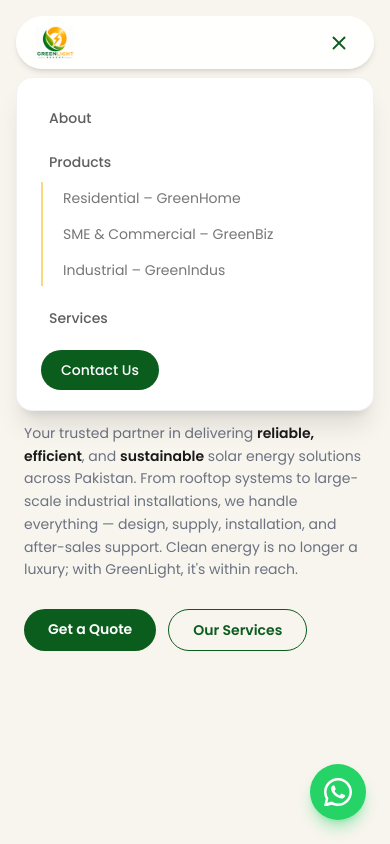
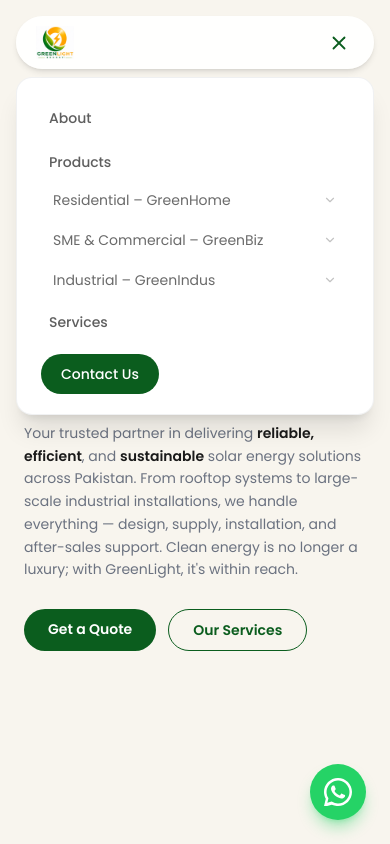
Before and after one commit to mazharktk5/GreenLight-Energy, a Next.js app: page / in a window 390 px wide. Both pictures are taken after a click on the button 339 px from the left and 42 px from the top of the page. Shown: the top 844 px of the page. Built offline with nearby package versions, Linux system fonts and the light colour scheme.

Commit message:
implement mobile accordion for products in MainNav component

```diff
--- a/src/components/navbar/MainNav.tsx
+++ b/src/components/navbar/MainNav.tsx
@@ -70,6 +70,7 @@
     };
 
     const activeSubs = productsData.find((p) => p.label === activeProductCategory)?.sub ?? [];
+    const [mobileProductOpen, setMobileProductOpen] = useState<string | null>(null);
 
     return (
         <header className="fixed top-4 sm:top-6 inset-x-0 z-50 px-4">
@@ -257,19 +258,38 @@
                                 About
                             </Link>
                         </li>
-                        {/* Products sub-list */}
+                        {/* Products accordion */}
                         <li>
                             <p className="text-dark/70 text-sm font-medium px-2 py-2.5">Products</p>
-                            <ul className="pl-3 border-l-2 border-gold/50 mb-2 flex flex-col gap-1">
+                            <ul className="flex flex-col gap-1">
                                 {productsData.map((cat) => (
                                     <li key={cat.label}>
-                                        <Link
-                                            href={cat.href}
-                                            className="text-dark/60 hover:text-primary text-sm block py-1.5 px-2 transition-colors"
-                                            onClick={() => setMobileOpen(false)}
+                                        <button
+                                            onClick={() => setMobileProductOpen(mobileProductOpen === cat.label ? null : cat.label)}
+                                            className="w-full flex items-center justify-between px-3 py-2 rounded-xl text-dark/65 hover:text-primary hover:bg-[#EFF6F1] text-sm transition-colors"
                                         >
-                                            {cat.label}
-                                        </Link>
+                                            <span>{cat.label}</span>
+                                            <ChevronDown
+                                                size={14}
+                                                className={`opacity-40 transition-transform duration-200 ${mobileProductOpen === cat.label ? "rotate-180" : ""}`}
+                                            />
+                                        </button>
+                                        {mobileProductOpen === cat.label && (
+                                            <ul className="pl-3 border-l-2 border-gold/40 ml-3 mt-1 mb-1 flex flex-col gap-0.5">
+                                                {cat.sub.map((sub) => (
+                                                    <li key={sub.label}>
+                                                        <Link
+                                                            href={sub.href}
+                                                            className="flex items-center gap-2 text-dark/60 hover:text-primary text-sm py-2 px-2 transition-colors"
+                                                            onClick={() => { setMobileOpen(false); setMobileProductOpen(null); }}
+                                                        >
+                                                            <span className="w-1.5 h-1.5 rounded-full bg-gold shrink-0" />
+                                                            {sub.label}
+                                                        </Link>
+                                                    </li>
+                                                ))}
+                                            </ul>
+                                        )}
                                     </li>
                                 ))}
                             </ul>
```
